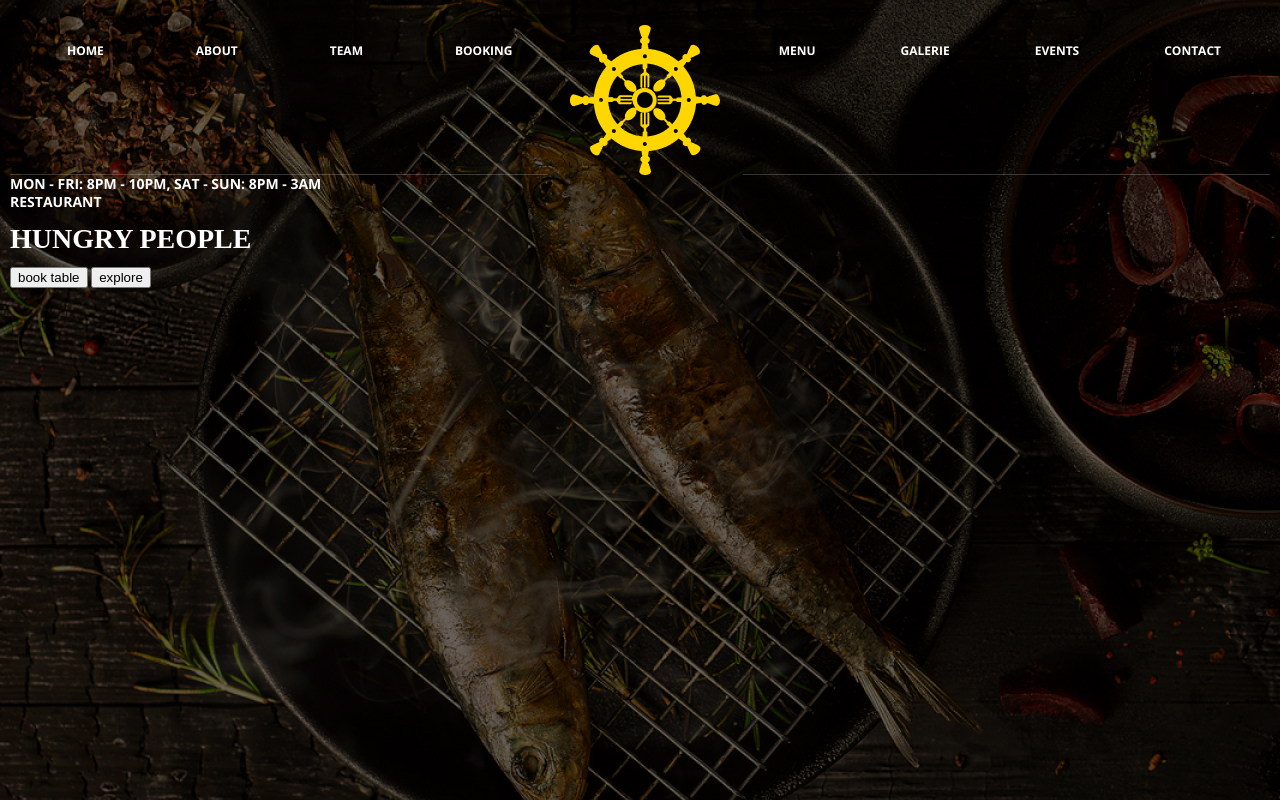
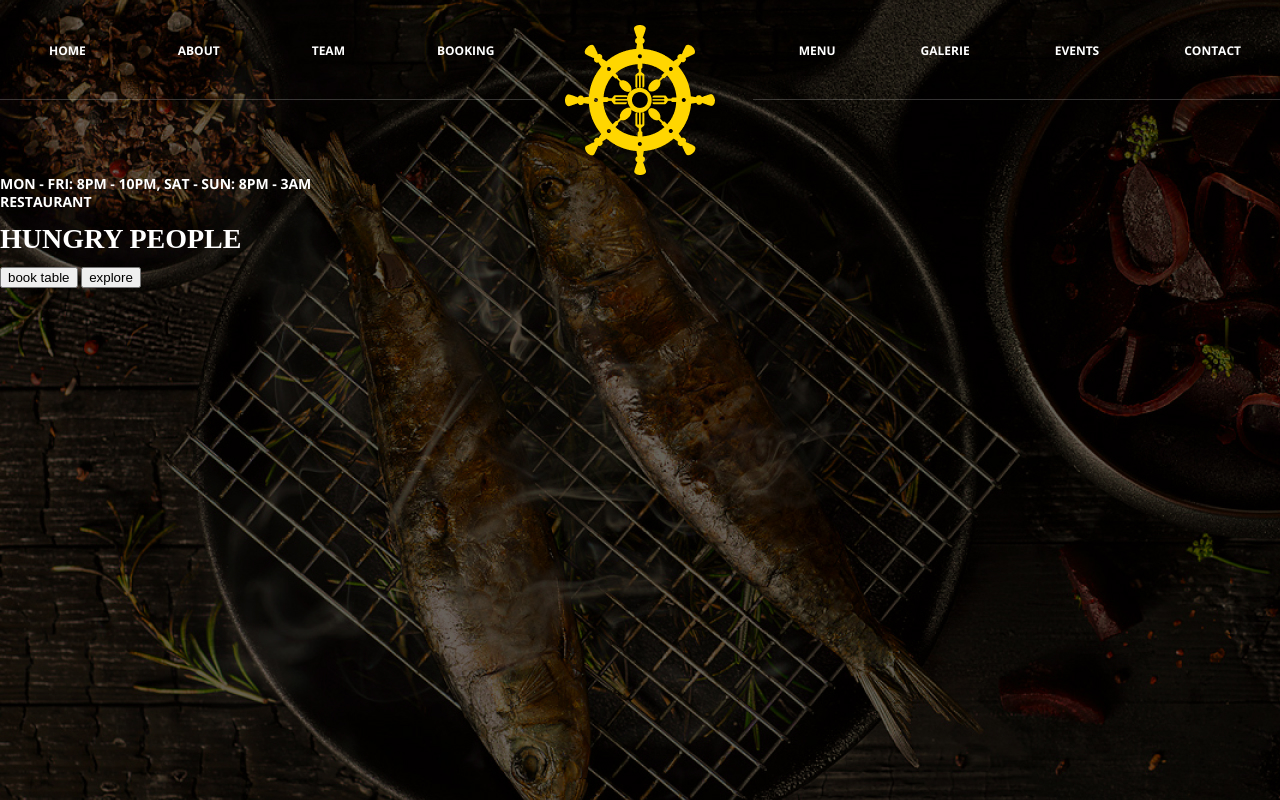
Before and after one commit to GallonOfPcp/hungrypeople, a plain HTML site: page index.html in a window 1280 px wide. Drawn offline with nearby package versions, Linux system fonts and the light colour scheme; a web font is replaced by a local one.

Commit message:
finished header nav
finished header nav

```diff
--- a/assets/css/style.less
+++ b/assets/css/style.less
@@ -9,9 +9,8 @@ h1, h2, h3, h4, h5, h6 {
   font-family: 'Oranienbaum', serif;
 }
 .container {
-  max-width: 1300px;
+  max-width: 1280px;
   margin: 0 auto;
-  padding: 0 10px;
 }
 
 .header {
@@ -30,6 +29,7 @@ h1, h2, h3, h4, h5, h6 {
   }
   .header-logo {
     margin-top: 25px;
+    margin-right: 10px;
   }
   .nav {
     display: flex;
@@ -38,14 +38,15 @@ h1, h2, h3, h4, h5, h6 {
       display: flex;
       justify-content: flex-end;
       border-bottom: 1px solid rgba(255, 255, 255, 0.2);
+      max-height: 99px;
     }
     .nav-first a {
-        margin-left: 57px;
-        margin-right: 35px;
+        margin-left: 49px;
+        margin-right: 43px;
       }
       .nav-second a{
-        margin-right: 49px;
-        margin-left: 36px;
+        margin-right: 39px;
+        margin-left: 46px;
       }
     }
 
--- a/index.html
+++ b/index.html
@@ -9,7 +9,7 @@
   <body>
     <header class="header">
       <div class="container">
-        <nav class="nav">
+        <div class="nav">
           <div class="nav-first">
             <a href="#">home</a>
             <a href="#">about</a>
@@ -23,7 +23,7 @@
             <a href="#">events</a>
             <a href="#">contact</a>
           </div>
-        </nav>
+        </div>
         <div class="work-schedule">Mon - Fri: 8PM - 10PM, Sat - Sun: 8PM - 3AM</div>
         <div class="header-middle">
           <span>restaurant</span>
```
Also changed, not shown: assets/css/style.css.
